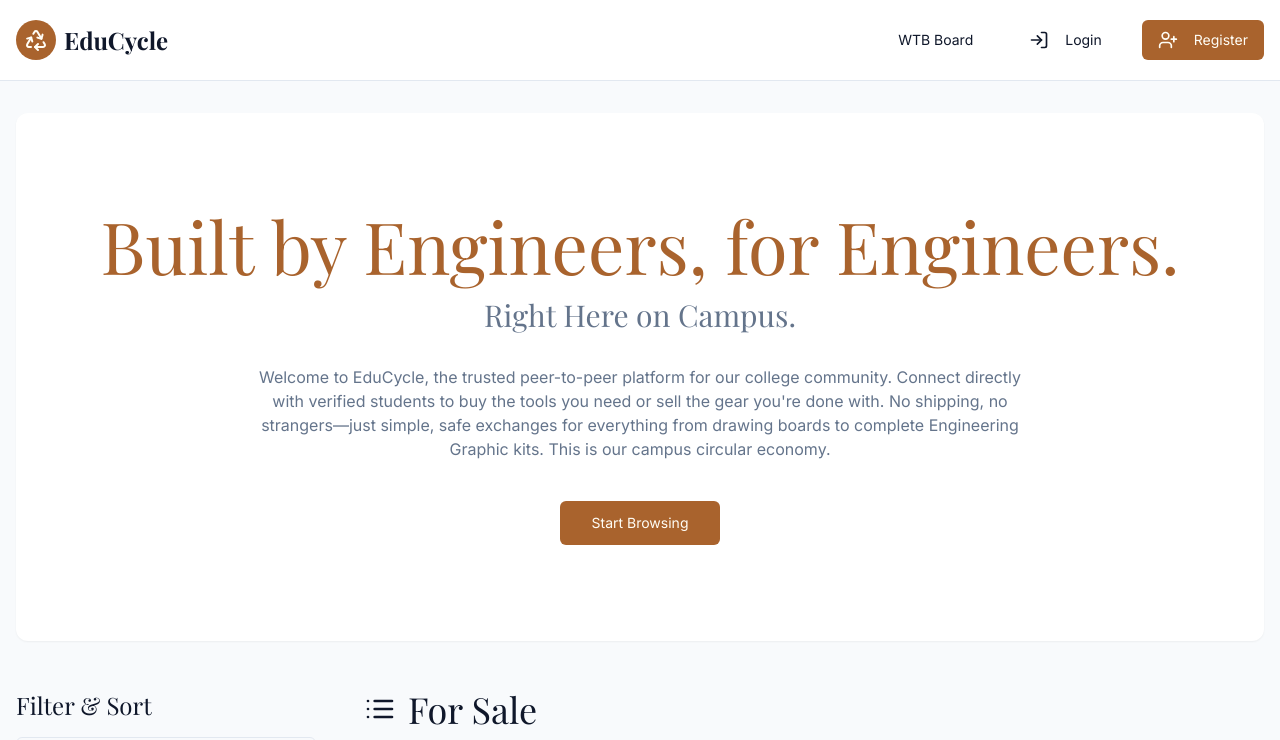
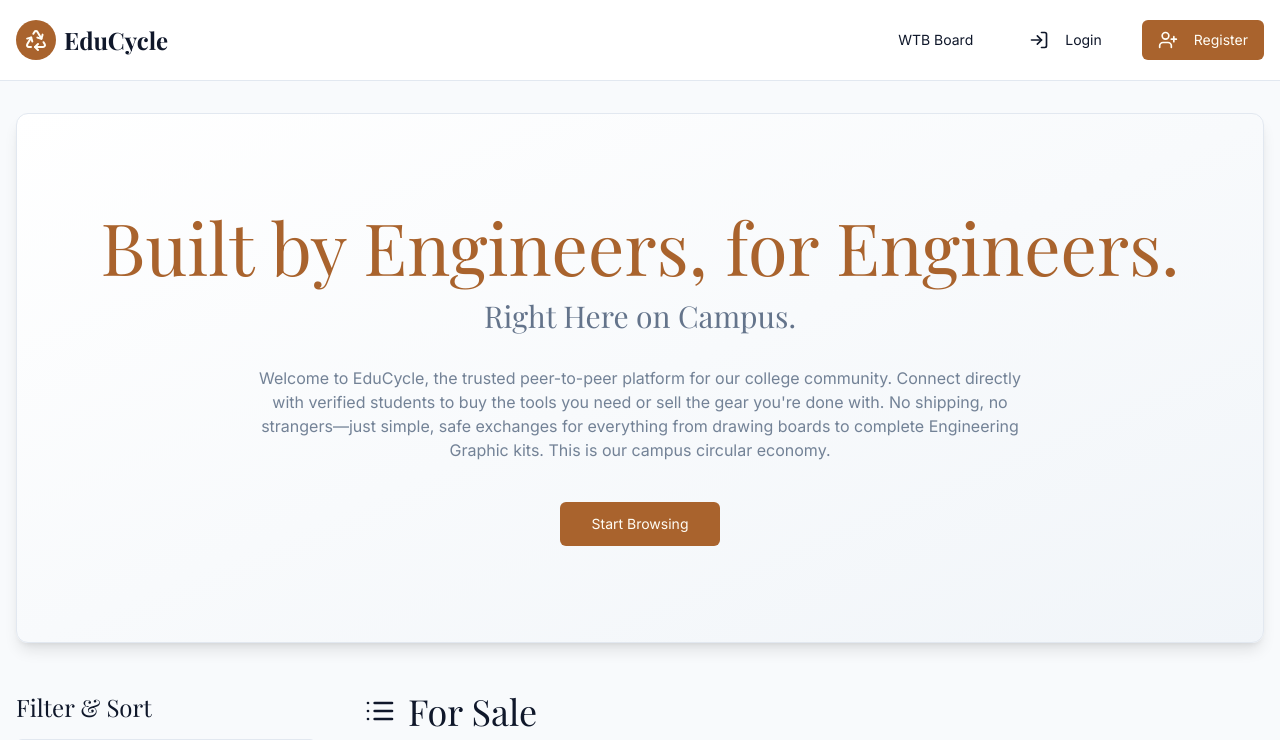
Before and after one commit to Akanksha11-S/educycle_ecom, a Next.js app: page / in a window 1280 px wide. Shown: the top 740 px of the page. Built offline with nearby package versions, Linux system fonts and the light colour scheme.

Commit message:
donot add animation just make it visually attractive

```diff
--- a/src/app/page.tsx
+++ b/src/app/page.tsx
@@ -13,26 +13,26 @@ import Link from 'next/link';
 import { List } from 'lucide-react';
 
 const HeroSection = () => (
-    <div className="text-center py-16 md:py-24 px-4 bg-card rounded-xl shadow-sm mb-12 overflow-hidden">
+    <div className="text-center py-16 md:py-24 px-4 bg-gradient-to-br from-card to-secondary rounded-xl shadow-lg mb-12 overflow-hidden border">
       <h1
-        className="font-headline text-4xl md:text-6xl lg:text-7xl leading-tight mb-4 text-primary animate-fade-in-up"
-        style={{ animationDelay: '0.2s' }}
+        className="font-headline text-4xl md:text-6xl lg:text-7xl leading-tight mb-4 text-primary"
+
       >
         Built by Engineers, for Engineers.
       </h1>
        <p
-        className="text-2xl md:text-3xl font-light font-headline text-muted-foreground mb-8 animate-fade-in-up"
-        style={{ animationDelay: '0.4s' }}
+        className="text-2xl md:text-3xl font-light font-headline text-muted-foreground mb-8"
+
       >
         Right Here on Campus.
       </p>
       <p
-        className="max-w-3xl mx-auto text-muted-foreground mb-10 animate-fade-in-up"
-        style={{ animationDelay: '0.6s' }}
+        className="max-w-3xl mx-auto text-muted-foreground/90 mb-10"
+
       >
         Welcome to EduCycle, the trusted peer-to-peer platform for our college community. Connect directly with verified students to buy the tools you need or sell the gear you're done with. No shipping, no strangers—just simple, safe exchanges for everything from drawing boards to complete Engineering Graphic kits. This is our campus circular economy.
       </p>
-      <div className="animate-fade-in-up" style={{ animationDelay: '0.8s' }}>
+      <div  >
         <Button asChild size="lg">
           <Link href="#products">Start Browsing</Link>
         </Button>
```
